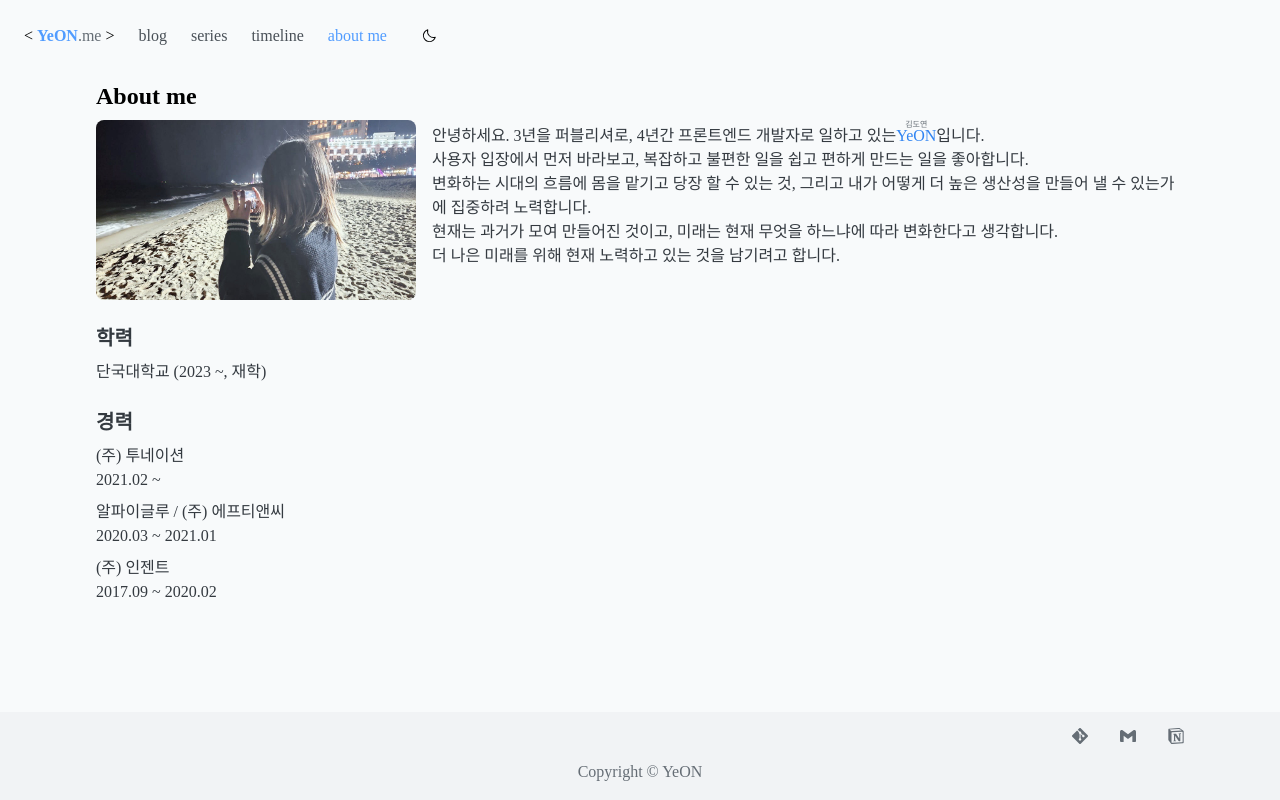
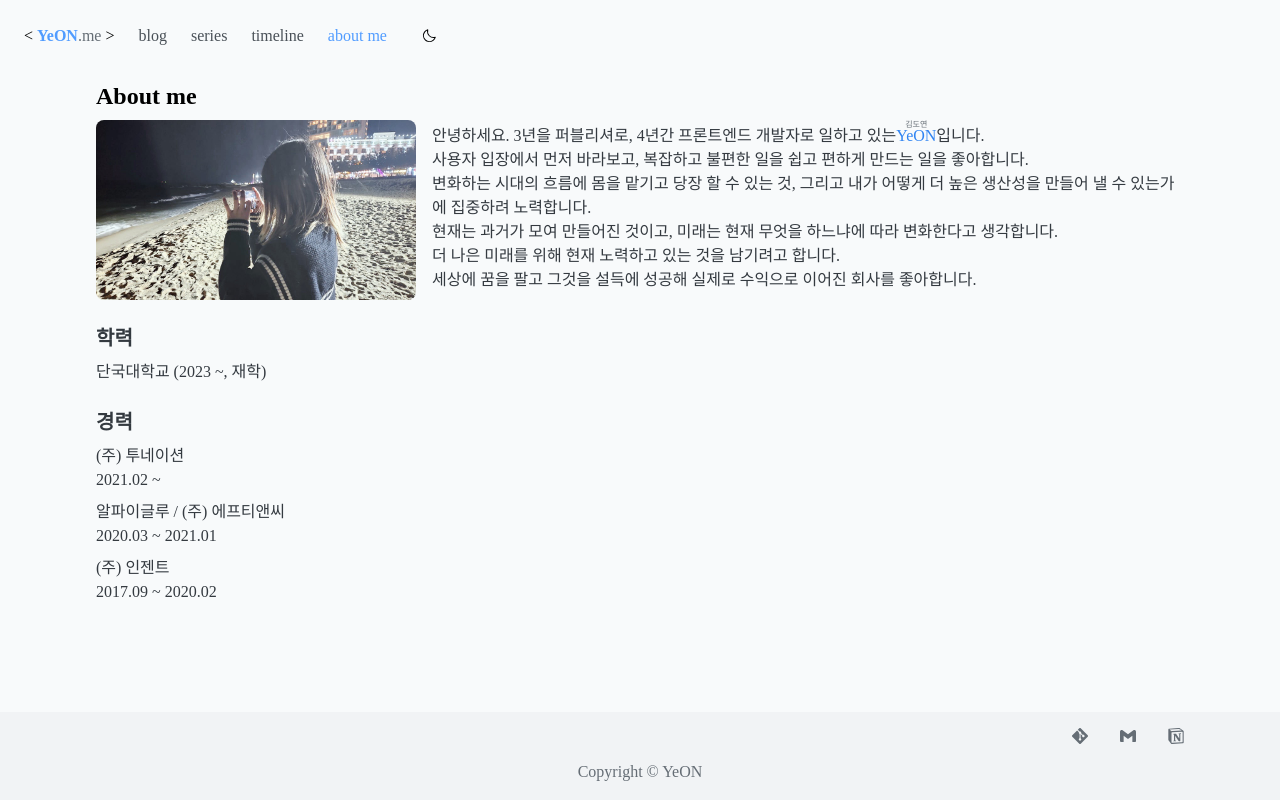
Before and after one commit to yeon990806/yeon990806.github.io, a Next.js app: page /about in a window 1280 px wide. Built offline with nearby package versions, Linux system fonts and the light colour scheme; a web font is replaced by a local one.

Commit message:
fix: 소개글 추가

```diff
--- a/src/app/about/page.tsx
+++ b/src/app/about/page.tsx
@@ -46,7 +46,8 @@ return (
           사용자 입장에서 먼저 바라보고, 복잡하고 불편한 일을 쉽고 편하게 만드는 일을 좋아합니다. <br />
           변화하는 시대의 흐름에 몸을 맡기고 당장 할 수 있는 것, 그리고 내가 어떻게 더 높은 생산성을 만들어 낼 수 있는가에 집중하려 노력합니다. <br />
           현재는 과거가 모여 만들어진 것이고, 미래는 현재 무엇을 하느냐에 따라 변화한다고 생각합니다. <br />
-          더 나은 미래를 위해 현재 노력하고 있는 것을 남기려고 합니다.
+          더 나은 미래를 위해 현재 노력하고 있는 것을 남기려고 합니다. <br />
+          세상에 꿈을 팔고 그것을 설득에 성공해 실제로 수익으로 이어진 회사를 좋아합니다.
         </p>
       </div>
       <div className="mt-6 text-light-gray800 dark:text-dark-gray800">
```
